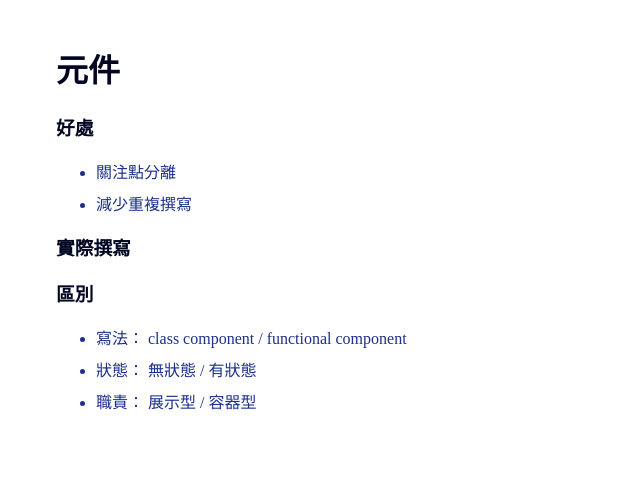
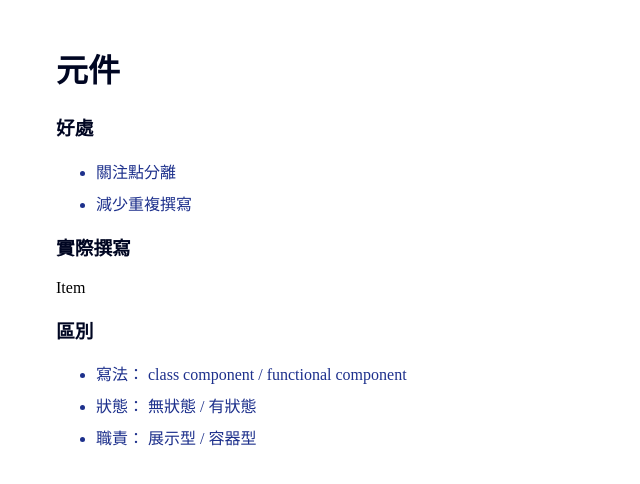
Before and after one commit to vvvvvvii/Ironman, a React (Create React App) app: page / in a window 1280 px wide. Shown: the top 484 px of the page, without its empty margins (0-640 px from the left). Built offline with nearby package versions, Linux system fonts and the light colour scheme.

Commit message:
課程結束

```diff
--- a/src/components/ComponentExample.js
+++ b/src/components/ComponentExample.js
@@ -1,4 +1,5 @@
 import React from 'react'
+import Item from './Item'
 
 function ComponentExample() {
   return (
@@ -10,6 +11,7 @@ function ComponentExample() {
         <li>減少重複撰寫</li>
       </ul>
       <h3>實際撰寫</h3>
+      <Item/>
       <h3>區別</h3>
       <ul>
         <li>寫法： class component / functional component</li>
--- /dev/null
+++ b/src/components/Item.js
@@ -0,0 +1,12 @@
+import React from 'react'
+
+function Item() {
+  //資料、樣式...
+  return (
+    <div>
+      Item
+    </div>
+  )
+}
+
+export default Item
```
